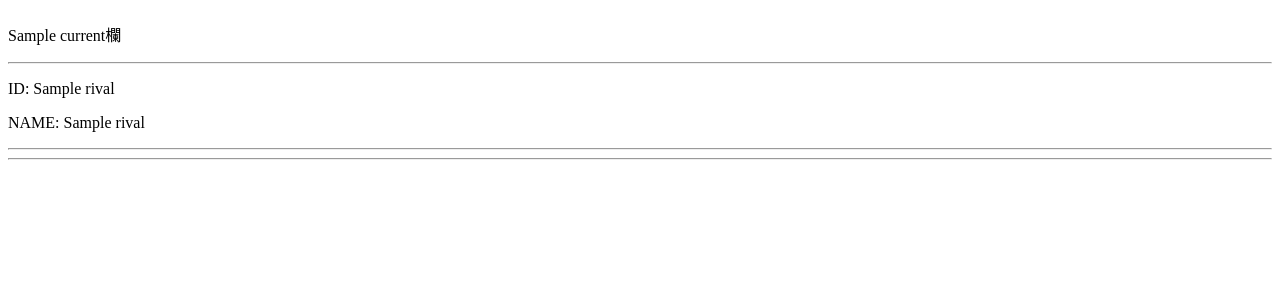
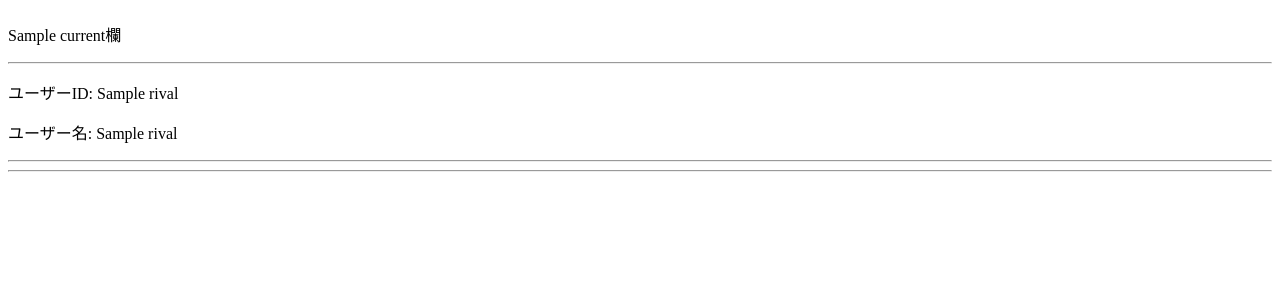
Before and after one commit to reiyiyi/SDVX-EXScoreTool, a Flask app: template templates/rival-list.html in a window 1280 px wide. Shown: the part 67-367 px from the top of the page. Run offline with Flask 2, Linux system fonts and the light colour scheme; the template is opened without the code that fills it: most values are stand-ins (such as "Sample title", 1, 10 or a date in 2020).

Commit message:
好敵手欄修正

```diff
--- a/templates/rival-list.html
+++ b/templates/rival-list.html
@@ -18,8 +18,8 @@
         <p>{{current}}欄</p>
         {% for rival in rival_data %}
         <hr>
-        <p>ID: {{ rival }}</p>
-        <p>NAME: {{ rival_data[rival] }}</p>
+        <p>ユーザーID: {{ rival }}</p>
+        <p>ユーザー名: {{ rival_data[rival] }}</p>
         {% endfor %}
     </div>
     <hr>
```
